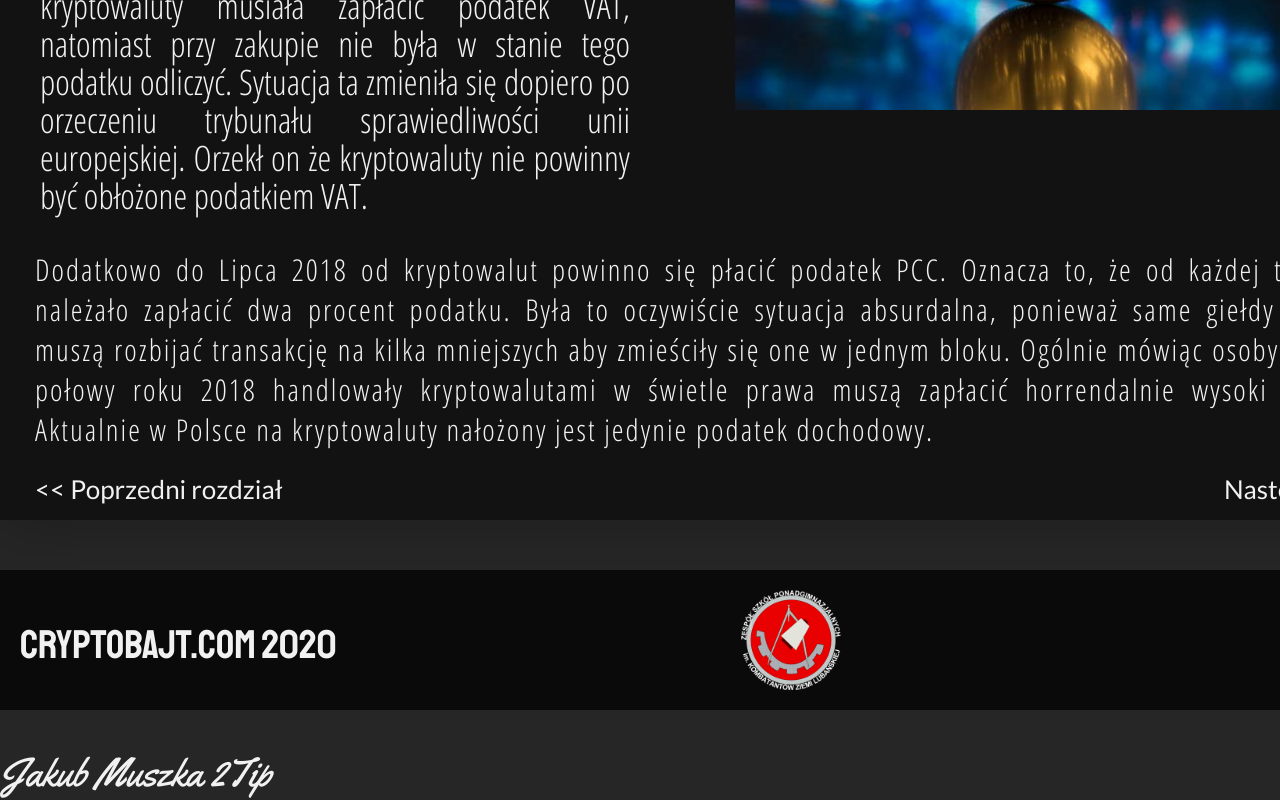
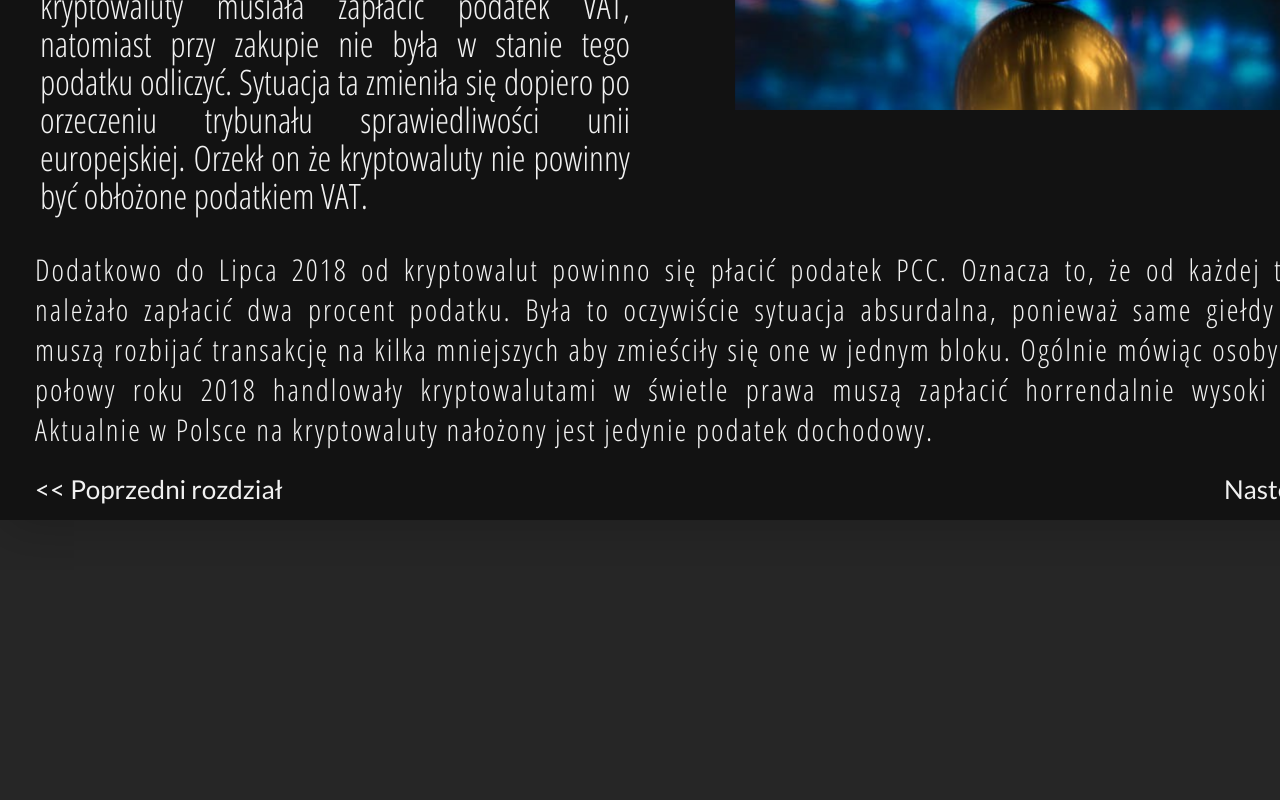
Before and after one commit to majsterTOX/crypto-info, a plain HTML site: page rynekkryptowalut.html in a window 1280 px wide. Shown: the part 3334-4134 px from the top of the page. After the commit the page ends 3904 px from the top, so only its background shows below. Drawn offline with Linux system fonts and the light colour scheme.

Commit message:
Update rynekkryptowalut.html

```diff
--- a/rynekkryptowalut.html
+++ b/rynekkryptowalut.html
@@ -12,7 +12,7 @@
 		<link href="https://fonts.googleapis.com/css2?family=Staatliches&display=swap" rel="stylesheet">
 		<link href="https://fonts.googleapis.com/css2?family=Yellowtail&display=swap" rel="stylesheet">
 
-		<title>CryptoBajt.com</title>
+		<title>crypto info</title>
 	</head>
 	<body>
 		<main>
@@ -194,24 +194,6 @@
 
 			</article>
 
-			<footer>
-
-				<div id="textcryptofooter">
-					CryptoBajt.com 2020
-				</div>
-
-				<div id="KZLimage">
-					<img src = "img/kzl.png" alt="KZL" style="width: 100px; height: 100px; "/>
-				</div>
-
-				<div id = "podpis">
-					Jakub Muszka 2Tip
-				</div>
-
-				<div style="clear:both;"></div>
-
-			</footer>
-
 		</main>
 	</body>
 </html>
```
